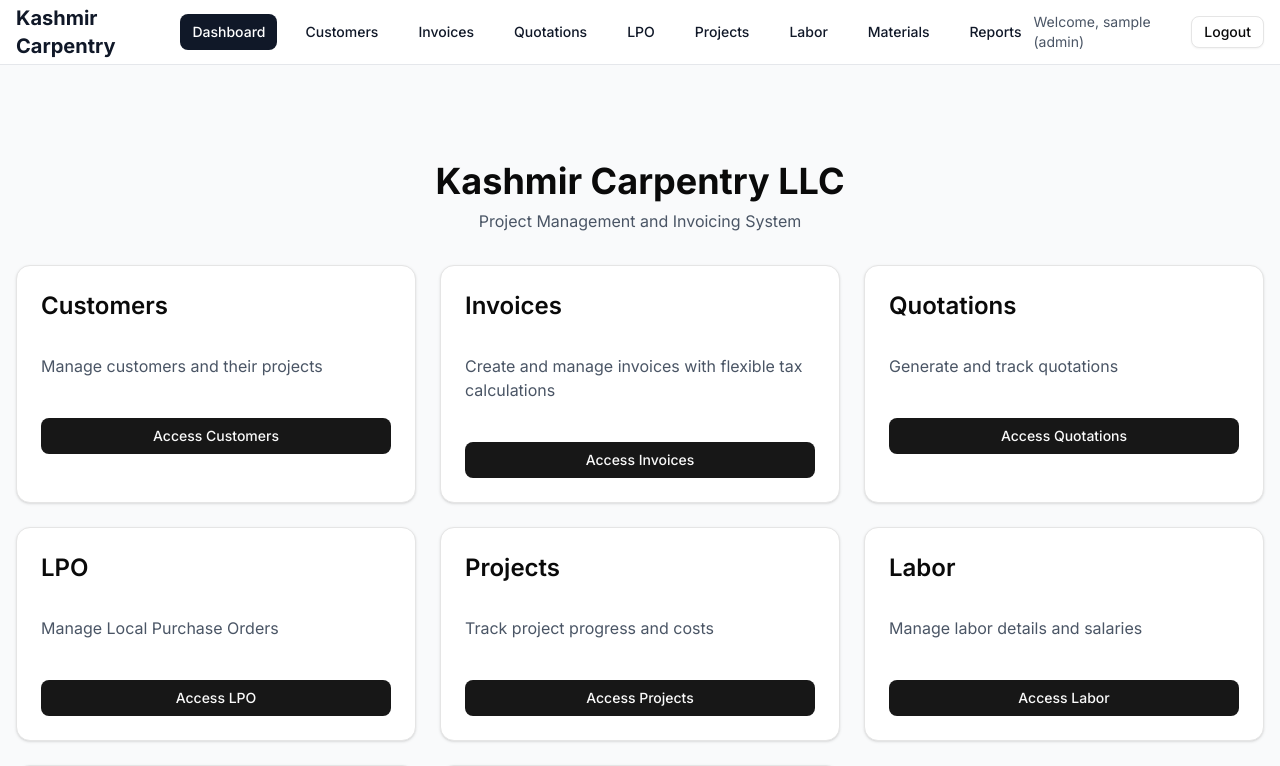
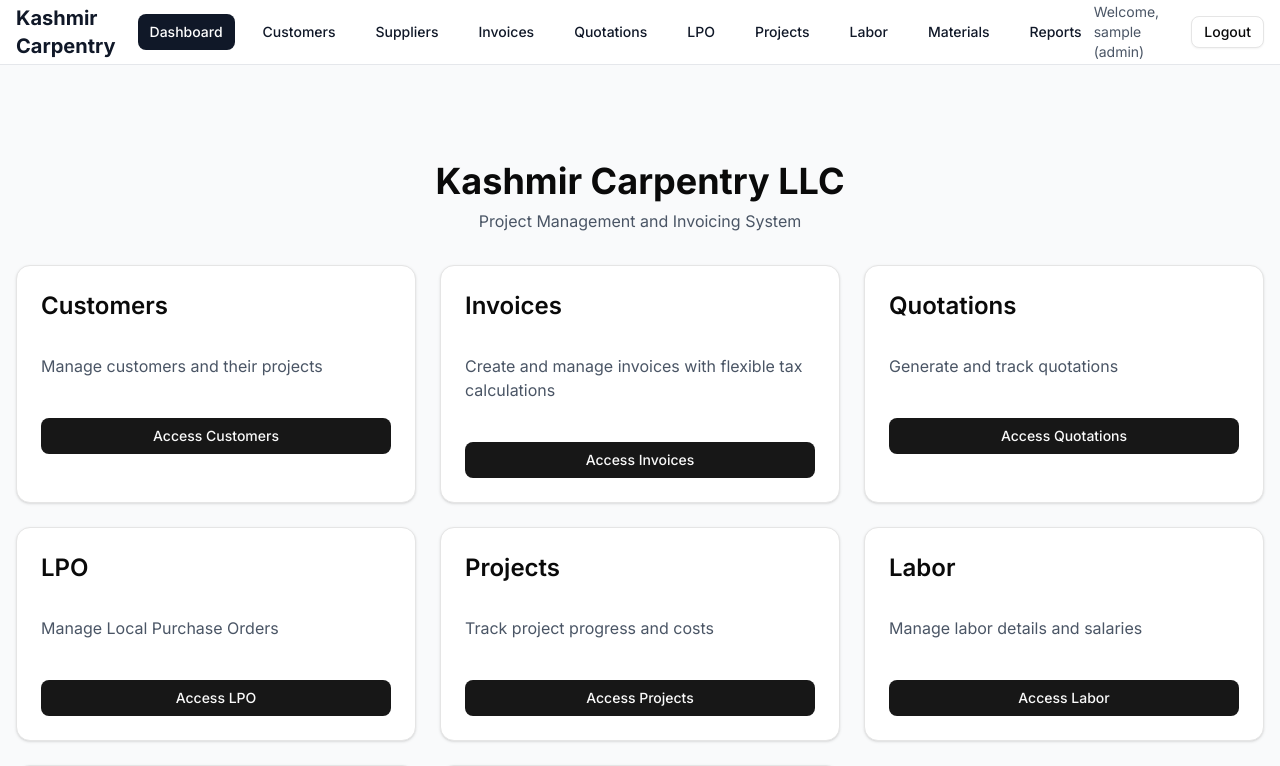
Before and after one commit to arslan0207/nextjs-geist-font-example, a Next.js app: page / in a window 1280 px wide. Shown: the top 766 px of the page. Built offline with nearby package versions, Linux system fonts and the light colour scheme; sample sign-in values are in the browser's storage.

Commit message:
Add src/components/layout/navbar-auth.tsx 1751030114339

```diff
--- a/src/components/layout/navbar-auth.tsx
+++ b/src/components/layout/navbar-auth.tsx
@@ -13,6 +13,7 @@ export function Navbar() {
   const navigation = [
     { name: "Dashboard", href: "/" },
     { name: "Customers", href: "/customers" },
+    { name: "Suppliers", href: "/suppliers" },
     { name: "Invoices", href: "/invoices" },
     { name: "Quotations", href: "/quotations" },
     { name: "LPO", href: "/lpo" },
```
